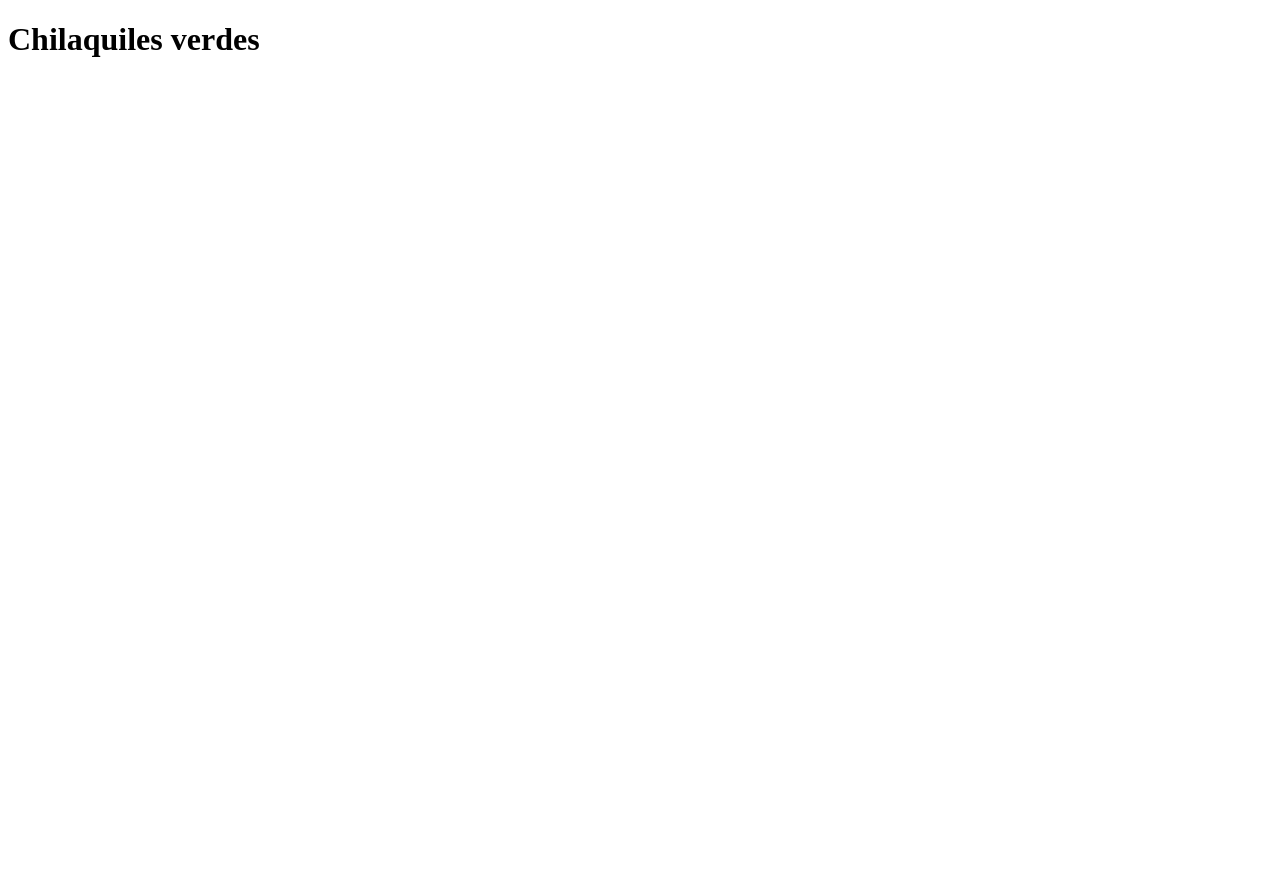
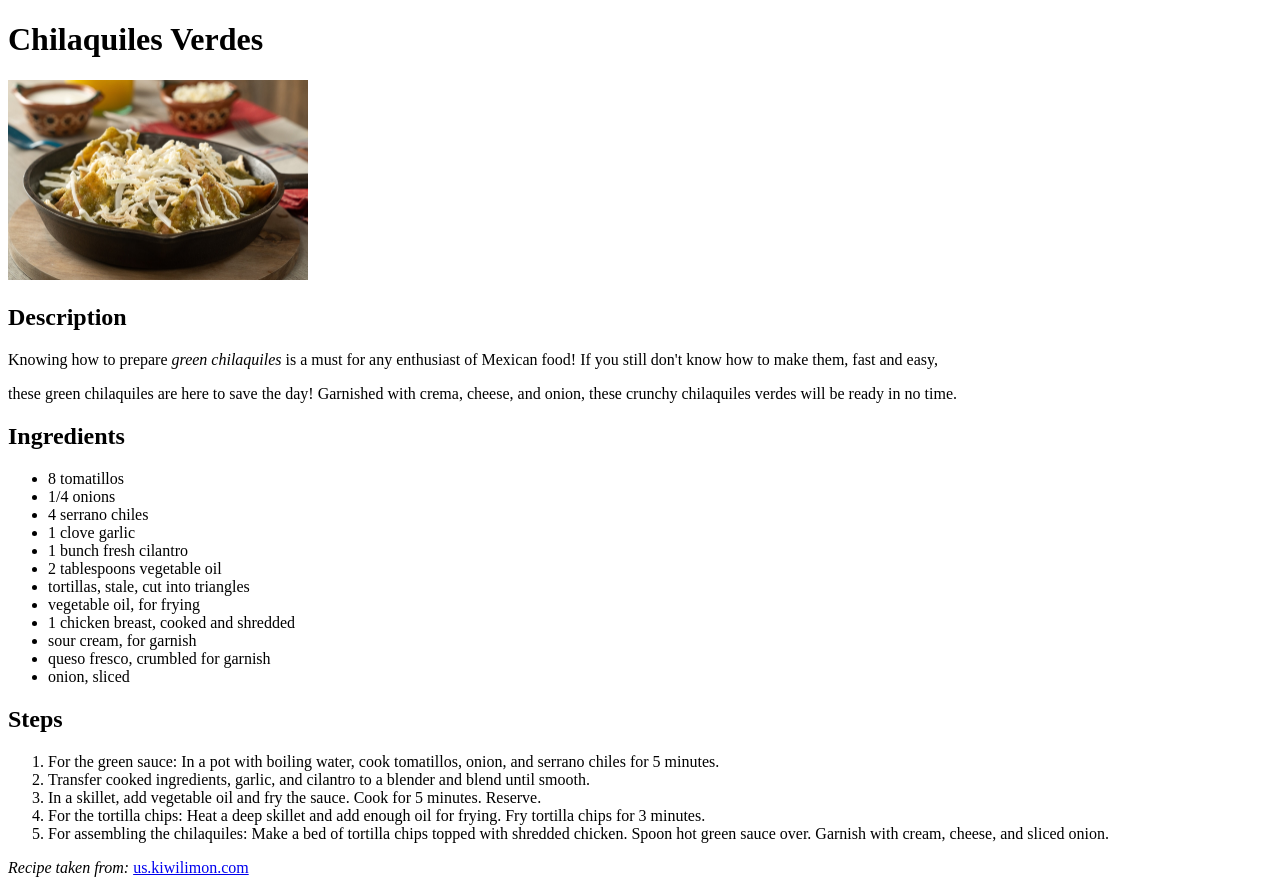
Before and after one commit to EKM96/odin-recipes, a plain HTML site: page recipes/chilaquiles-verdes.html in a window 1280 px wide. Before the commit the page ends 800 px from the top, so only its background shows below. Drawn offline with Linux system fonts and the light colour scheme.

Commit message:
Create recipe content of chilaquiles verdes HTML file

```diff
--- a/recipes/chilaquiles-verdes.html
+++ b/recipes/chilaquiles-verdes.html
@@ -2,10 +2,38 @@
 <html lang="en">
     <head>
         <meta charset="UTF-8">
-        <title>Chilaquiles verdes</title>
+        <title>Chilaquiles Verdes</title>
     </head>
 
     <body>
-        <h1>Chilaquiles verdes</h1>
+        <h1>Chilaquiles Verdes</h1>
+        <img src="../images/chilaquiles-verdes.jpg" width="300" alt="Crunchy green chilaquiles, a traditional Mexican breakfast">
+        <h2>Description</h2>
+            <p>Knowing how to prepare <em>green chilaquiles</em> is a must for any enthusiast of Mexican food! If you still don't know how to make them, fast and easy,</p>
+            <p>these green chilaquiles are here to save the day! Garnished with crema, cheese, and onion, these crunchy chilaquiles verdes will be ready in no time.</p>
+        <h2>Ingredients</h2>
+            <ul>
+                <li>8 tomatillos</li>
+                <li>1/4 onions</li>
+                <li>4 serrano chiles</li>
+                <li>1 clove garlic</li>
+                <li>1 bunch fresh cilantro</li>
+                <li>2 tablespoons vegetable oil</li>
+                <li>tortillas, stale, cut into triangles</li>
+                <li>vegetable oil, for frying</li>
+                <li>1 chicken breast, cooked and shredded</li>
+                <li>sour cream, for garnish</li>
+                <li>queso fresco, crumbled for garnish</li>
+                <li>onion, sliced</li>
+            </ul>
+        <h2>Steps</h2>
+            <ol>
+                <li>For the green sauce: In a pot with boiling water, cook tomatillos, onion, and serrano chiles for 5 minutes.</li>
+                <li>Transfer cooked ingredients, garlic, and cilantro to a blender and blend until smooth.</li>
+                <li>In a skillet, add vegetable oil and fry the sauce. Cook for 5 minutes. Reserve.</li>
+                <li>For the tortilla chips: Heat a deep skillet and add enough oil for frying. Fry tortilla chips for 3 minutes.</li>
+                <li>For assembling the chilaquiles: Make a bed of tortilla chips topped with shredded chicken. Spoon hot green sauce over. Garnish with cream, cheese, and sliced onion.</li>
+            </ol>
+        <p><i>Recipe taken from: </i><a href="https://us.kiwilimon.com/" target="_blank">us.kiwilimon.com</a></p>
     </body>
 </html>
```
Also changed, not shown: images/chilaquiles-verdes.jpg (added).
